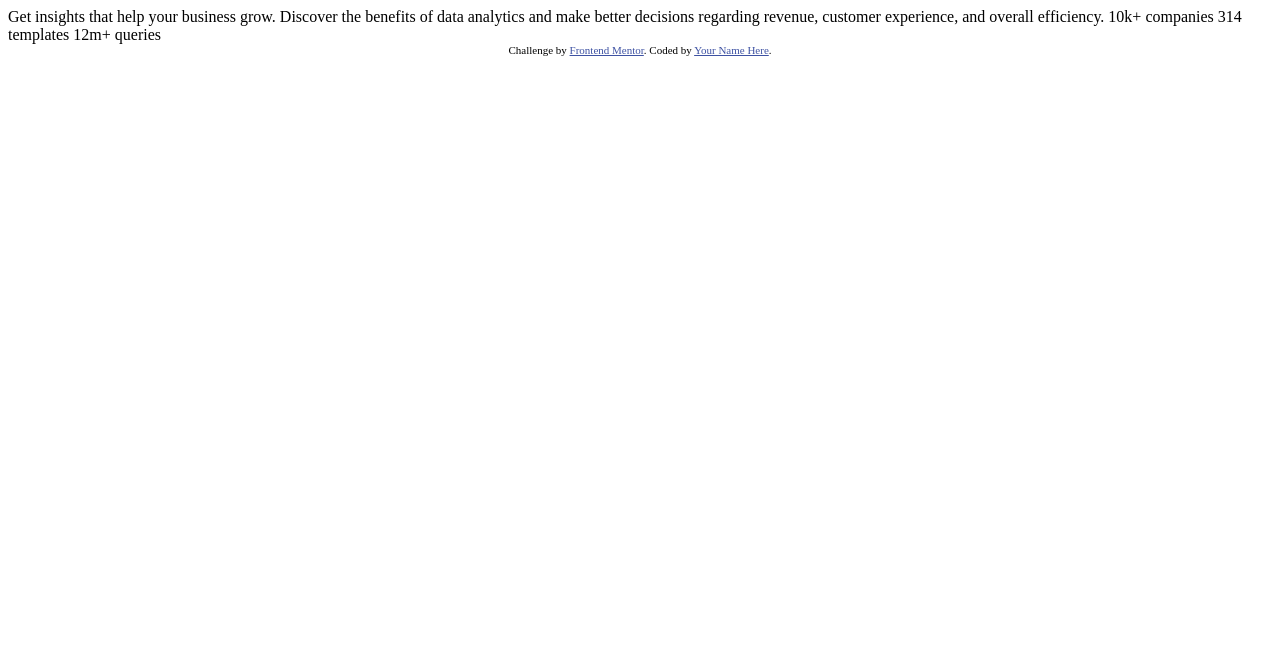
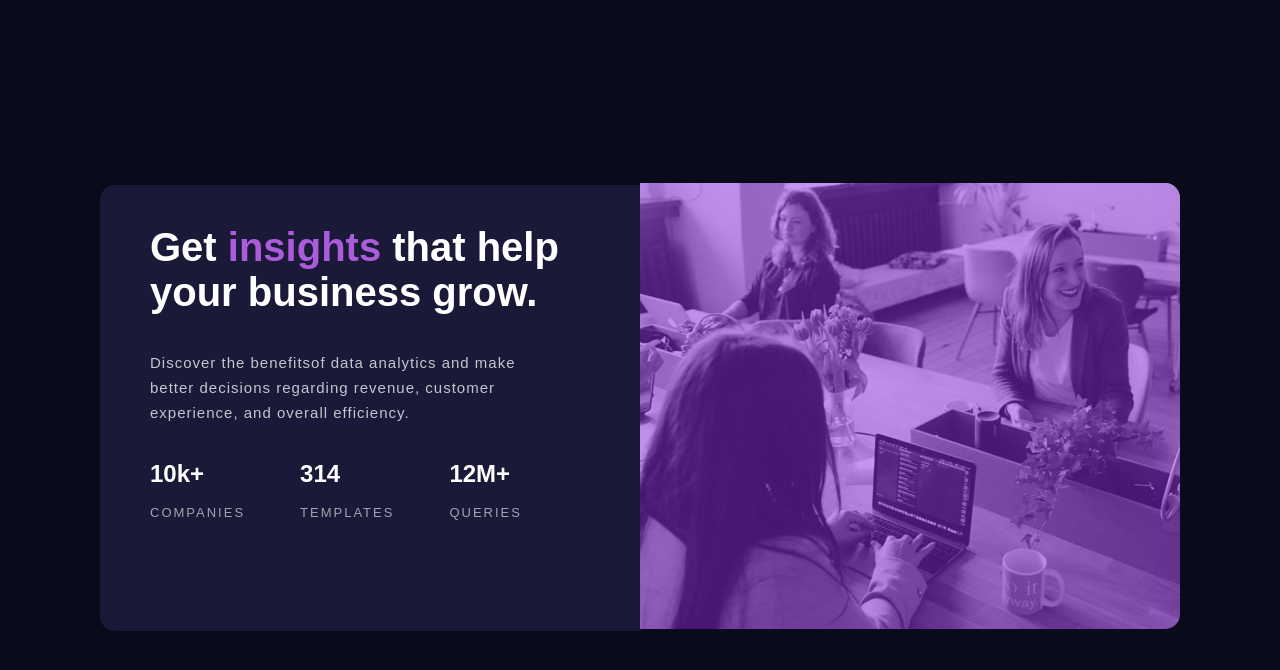
Before and after one commit to Slamena/StatsPreview, a plain HTML site: page index.html in a window 1280 px wide. Drawn offline with Linux system fonts and the light colour scheme.

Commit message:
Desktop design.

```diff
--- a/index.html
+++ b/index.html
@@ -1,33 +1,50 @@
 <!DOCTYPE html>
 <html lang="en">
+
 <head>
   <meta charset="UTF-8">
-  <meta name="viewport" content="width=device-width, initial-scale=1.0"> <!-- displays site properly based on user's device -->
+  <meta name="viewport" content="width=device-width, initial-scale=1.0">
+  <!-- displays site properly based on user's device -->
 
   <link rel="icon" type="image/png" sizes="32x32" href="./images/favicon-32x32.png">
+  <link rel="styleSheet" href="style.css">
+  <link rel="preconnect" href="https://fonts.googleapis.com">
+  <link rel="preconnect" href="https://fonts.gstatic.com" crossorigin>
+  <link href="https://fonts.googleapis.com/css2?family=Inter:wght@100;200;300;700&display=swap" rel="stylesheet">
 
   <title>Frontend Mentor | Stats preview card component</title>
 
-  <!-- Feel free to remove these styles or customise in your own stylesheet 👍 -->
-  <style>
-    .attribution { font-size: 11px; text-align: center; }
-    .attribution a { color: hsl(228, 45%, 44%); }
-  </style>
 </head>
+
 <body>
+  <main>
+    <section class="mainContent">
+      <div class="image">
+        <div class="overlay">
+        </div>
+        <img src="images/image-header-desktop.jpg">
+      </div>
+      <section class="information">
+        <h1>Get <span>insights</span> that help your business grow.</h1>
+        <p>Discover the benefitsof data analytics and make better decisions regarding revenue, customer experience, and
+          overall efficiency.</p>
+        <div class="statistics">
+          <article>
+            <h2>10k+</h2>
+            <span>Companies</span>
+          </article>
+          <article>
+            <h2>314</h2>
+            <span>Templates</span>
+          </article>
+          <article>
+            <h2>12M+</h2>
+            <span>Queries</span>
+          </article>
+        </div>
+      </section>
+    </section>
+  </main>
+</body>
 
-  Get insights that help your business grow.
-
-  Discover the benefits of data analytics and make better decisions regarding revenue, customer
-  experience, and overall efficiency.
-
-  10k+ companies
-  314 templates
-  12m+ queries
-
-  <div class="attribution">
-    Challenge by <a href="https://www.frontendmentor.io?ref=challenge" target="_blank">Frontend Mentor</a>.
-    Coded by <a href="#">Your Name Here</a>.
-  </div>
-</body>
 </html>
--- /dev/null
+++ b/style.css
@@ -0,0 +1,85 @@
+body {
+    background-color: hsl(233, 47%, 7%);
+    font-family: 'Outfit', sans-serif;
+}
+
+main {
+    display: flex;
+    justify-content: center;
+    align-items: center;
+    min-height: 100vh;
+}
+
+.mainContent {
+    display: flex;
+    justify-content: center;
+    align-items: center;
+    width: 1080px;
+    height: 446px;
+    flex-direction: row-reverse;
+}
+
+.information {
+    display: flex;
+    flex-direction: column;
+    text-align: left;
+    color: white;
+    background-color: hsl(244, 38%, 16%);
+    border-radius: 15px 0px 0px 15px;
+    height: 446px;
+    padding: 0px 50px;
+}
+
+h1 {
+    font-weight: 700;
+    font-size: 40px;
+    margin-bottom: 20px;
+}
+
+h1 span {
+    color: hsl(277, 64%, 61%);
+}
+
+p {
+    color: hsla(0, 0%, 100%, 0.75);
+    font-weight: 100;
+    line-height: 25px;
+    letter-spacing: 1px;
+    font-size: 15px;
+    margin-right: 60px;
+}
+
+article {
+    margin-right: 55px;
+}
+
+article h2 {
+    margin-bottom: 15px;
+
+}
+
+article span {
+    color: hsla(0, 0%, 100%, 0.6);
+    text-transform: uppercase;
+    font-weight: 400;
+    letter-spacing: 2px;
+    font-size: 13px;
+}
+
+.statistics {
+    display: flex;
+    justify-content: flex-start;
+}
+
+img {
+    border-radius: 0px 15px 15px 0px;
+}
+
+.overlay {
+    width: 540px;
+    height: 446px;
+    background-color: blueviolet;
+    opacity: 50%;
+    position: absolute;
+    border-radius: 0px 15px 15px 0px;
+}
```
